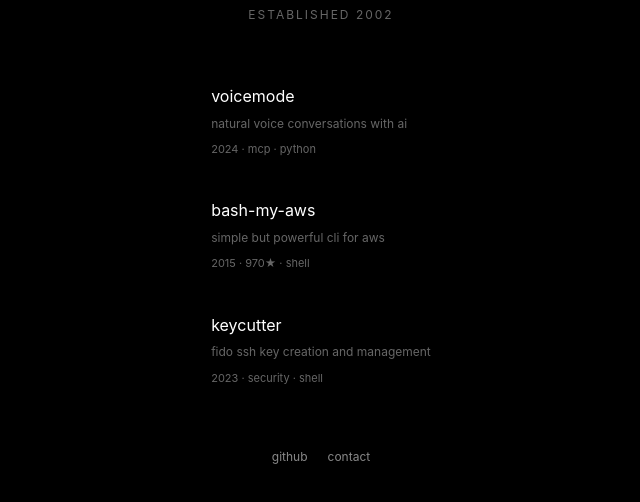
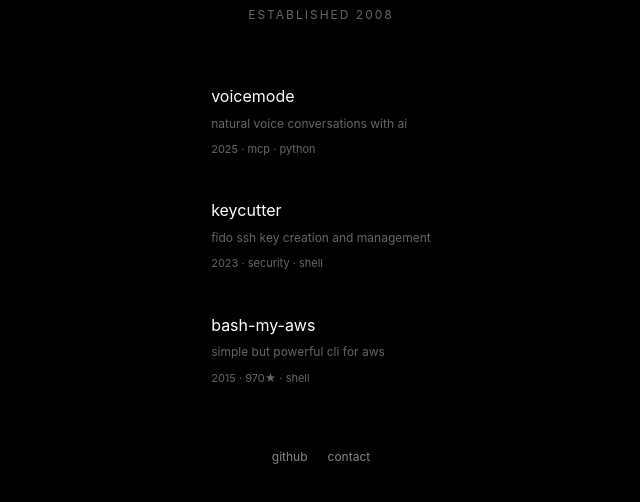
Before and after one commit to mbailey/failmode.com, a plain HTML site: page index.html in a window 1280 px wide. Shown: the part 194-696 px from the top of the page, without its empty margins (319-959 px from the left). Drawn offline with Linux system fonts and the light colour scheme.

Commit message:
Update content

```diff
--- a/index.html
+++ b/index.html
@@ -158,7 +158,7 @@
 <body>
     <div class="container">
         <h1 class="logo">failmode<span class="cursor"></span></h1>
-        <p class="tagline">established 2002</p>
+        <p class="tagline">established 2008</p>
 
         <div class="projects">
             <div class="project">
@@ -166,7 +166,15 @@
                     <a href="https://github.com/mbailey/voicemode">voicemode</a>
                 </div>
                 <div class="project-desc">natural voice conversations with ai</div>
-                <div class="project-meta">2024 · mcp · python</div>
+                <div class="project-meta">2025 · mcp · python</div>
+            </div>
+
+            <div class="project">
+                <div class="project-name">
+                    <a href="https://github.com/mbailey/keycutter">keycutter</a>
+                </div>
+                <div class="project-desc">fido ssh key creation and management</div>
+                <div class="project-meta">2023 · security · shell</div>
             </div>
 
             <div class="project">
@@ -175,14 +183,6 @@
                 </div>
                 <div class="project-desc">simple but powerful cli for aws</div>
                 <div class="project-meta">2015 · 970★ · shell</div>
-            </div>
-
-            <div class="project">
-                <div class="project-name">
-                    <a href="https://github.com/mbailey/keycutter">keycutter</a>
-                </div>
-                <div class="project-desc">fido ssh key creation and management</div>
-                <div class="project-meta">2023 · security · shell</div>
             </div>
         </div>
 
```
